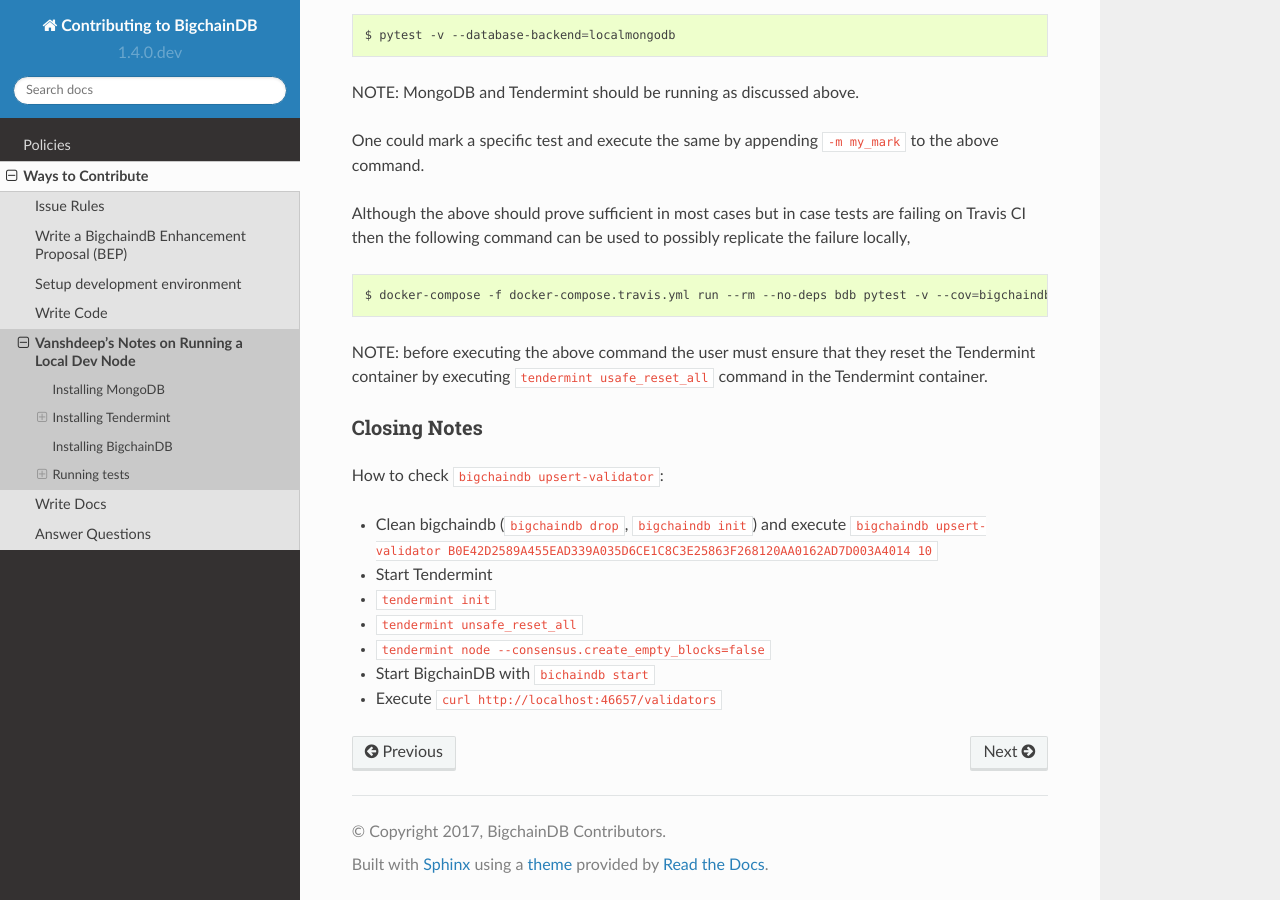
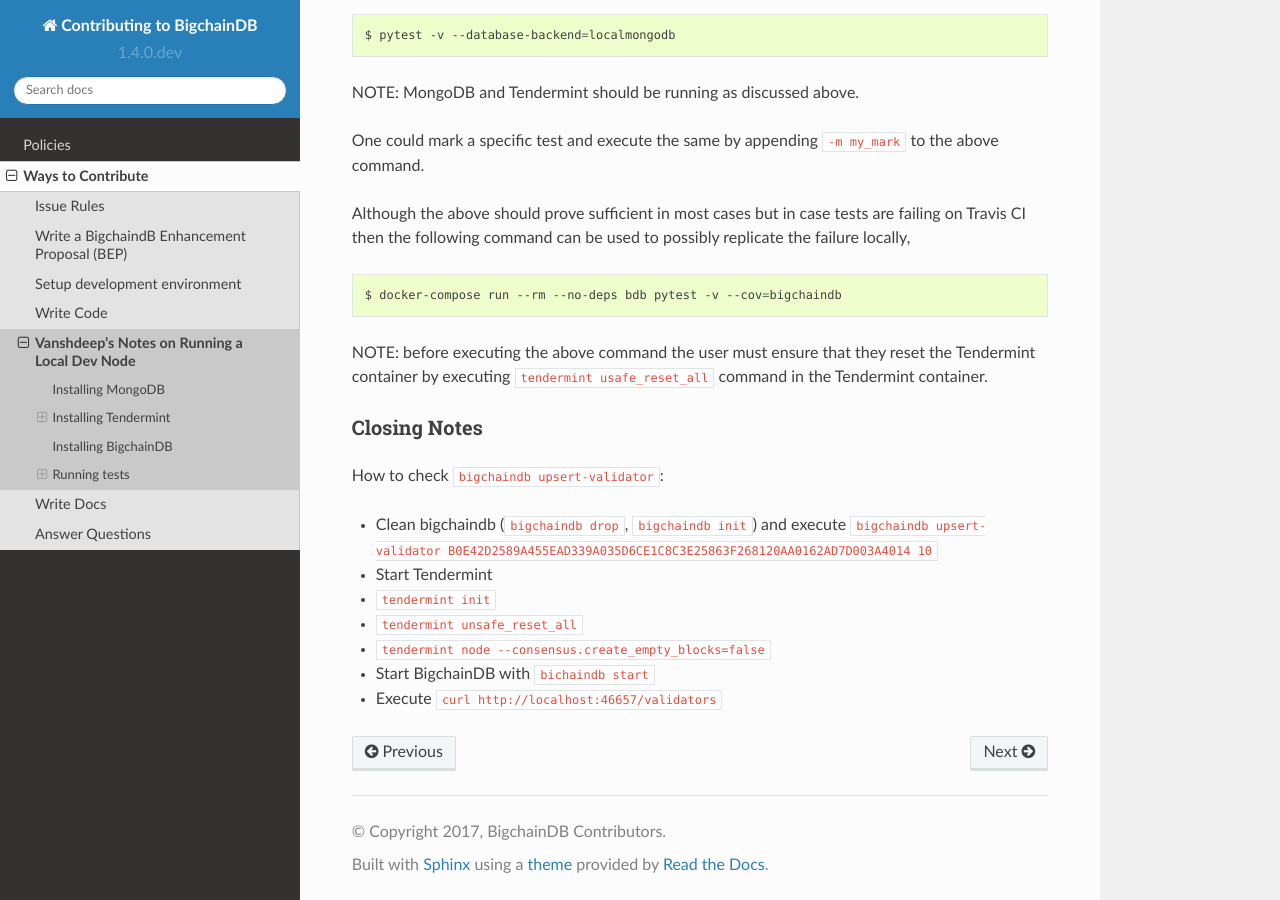
Before and after one commit to bigchaindb/bigchaindb, a Sphinx documentation site: the page built from docs/contributing/source/ways-can-contribute/vanshdeep-notes.md, in a window 1280 px wide and 900 px high, scrolled down 2842 px. Built offline with Sphinx 7.4.7 and the Read the Docs theme 2.0.0, drawn with Linux system fonts in a browser that asks for light colours; pages that are not in the unit, such as notebooks, are missing from menus; the version number is read from the project's files by our own code.

Commit message:
Don't use -f with docker-compose, we only have only file Vansh!

````diff
--- a/docs/contributing/source/ways-can-contribute/vanshdeep-notes.md
+++ b/docs/contributing/source/ways-can-contribute/vanshdeep-notes.md
@@ -143,7 +143,7 @@
 Although the above should prove sufficient in most cases but in case tests are failing on Travis CI then the following command can be used to possibly replicate the failure locally,
 
 ```bash
-$ docker-compose -f docker-compose.travis.yml run --rm --no-deps bdb pytest -v --cov=bigchaindb
+$ docker-compose run --rm --no-deps bdb pytest -v --cov=bigchaindb
 ```
 
 NOTE: before executing the above command the user must ensure that they reset the Tendermint container by executing `tendermint usafe_reset_all` command in the Tendermint container.
````
